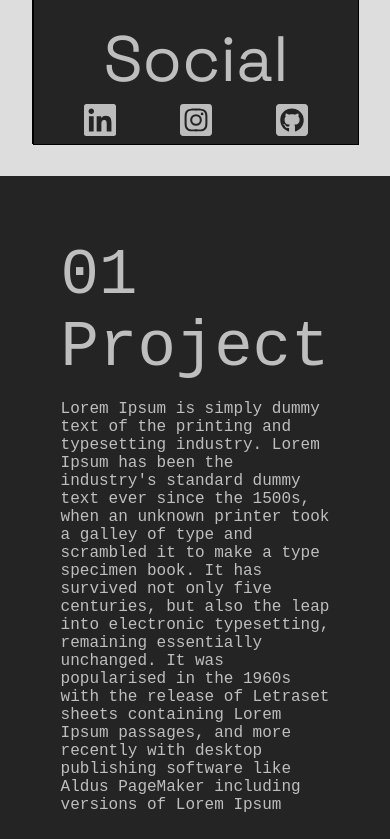
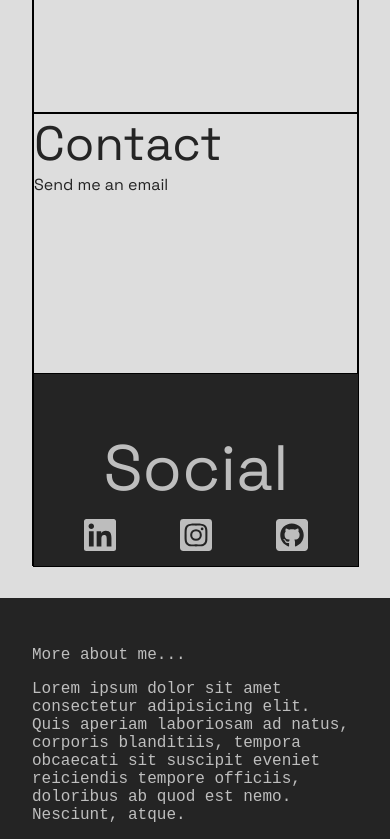
Before and after one commit to YeyoM/yeyo_portfolio, a React (Create React App) app: page / in a window 390 px wide. Shown: the part 1156-1995 px from the top of the page. Built offline with nearby package versions, Linux system fonts and the light colour scheme; no server answers; a web font is replaced by a local one.

Commit message:
minor changes

```diff
--- a/src/App.css
+++ b/src/App.css
@@ -208,18 +208,28 @@ a:hover {
 
 .Portfolio-container:active {
   background-color: rgb(36, 36, 36);
-  color: #d8d8d8da
+  color: #d8d8d8da;
 }
 
 .Occupation-container:hover,
 .Social-container:hover {
   background-color: #d8d8d8da;
-  color: rgb(36, 36, 36)
+  color: rgb(36, 36, 36);
+}
+
+.about-me-container {
+  background-color: rgb(36, 36, 36);
+  min-height: 90vh;
+  margin: 0;
+  border-bottom: 1px solid #d8d8d8da;
+  padding: 2rem;
+  color: #d8d8d8da;
+  font-family: 'Cousine', monospace;
 }
 
 .project-container {
   background-color: rgb(36, 36, 36);
-  margin-top: 2rem;
+  margin-top: 0;
   width: auto;
   min-height: 100vh;
   padding: 2rem;
@@ -318,7 +328,7 @@ img {
 @media only screen and (max-width: 1700px) {
   .landing-container {
     width: auto;
-    height: 90vh;
+    height: 95vh;
     border: 1px solid black;
     display: flex;
     font-family: 'Cousine', monospace;
@@ -394,14 +404,14 @@ img {
 @media only screen and (max-width: 1220px) {
   .landing-container {
     width: auto;
-    min-height: 150vh;
+    min-height: 200vh;
     height: auto;
     border: 1px solid black;
     display: flex;
     flex-direction: column;
   }
   .left-container {
-    flex: 50%;
+    flex: 70%;
     width: 100%;
     height: 100%;
     display: grid;
@@ -411,7 +421,7 @@ img {
   }
 
   .Right-container {
-    flex: 50%;
+    flex: 30%;
     width: 100%;
     height: 100%;
     display: grid;
@@ -581,3 +591,21 @@ img {
     flex-direction: column;
   }
 }
+
+@media only screen and (max-height: 820px) {
+  .Name-container {
+    font-size: 8rem;
+  }
+  .Occupation-title {
+    font-size: 5rem;
+  }
+}
+
+@media only screen and (max-height: 740px) {
+  .Portfolio-container {
+    font-size: 6rem
+  }
+  .Social-container {
+    font-size: 6rem;
+  }
+}
--- a/src/App.js
+++ b/src/App.js
@@ -2,11 +2,13 @@ import './App.css'
 import LandingContainer from './components/LandingContainer'
 import ProjectContainer from './components/ProjectContainer'
 import ContactContainer from './components/ContactContainer'
+import AboutMeContainer from './components/AboutMeContainer'
 
 function App () {
 	return (
 		<div className='App'>
 			<LandingContainer />
+			<AboutMeContainer />
 			<ProjectContainer />
 			<ContactContainer />
 		</div>
--- /dev/null
+++ b/src/components/AboutMeContainer.js
@@ -0,0 +1,11 @@
+const AboutMeContainer = () => {
+  return (
+    <div className="about-me-container">
+      <p className="about-title">More about me...</p>
+      <p className="about-p1">Lorem ipsum dolor sit amet consectetur adipisicing elit. Quis aperiam laboriosam ad natus, corporis blanditiis, tempora obcaecati sit suscipit eveniet reiciendis tempore officiis, doloribus ab quod est nemo. Nesciunt, atque.</p>
+      <p className="about-p2">Lorem ipsum dolor sit amet consectetur adipisicing elit. Quis aperiam laboriosam ad natus, corporis blanditiis, tempora obcaecati sit suscipit eveniet reiciendis tempore officiis, doloribus ab quod est nemo. Nesciunt, atque.</p>
+    </div>
+  )
+}
+
+export default AboutMeContainer
--- a/src/components/BadNotification.js
+++ b/src/components/BadNotification.js
@@ -1,5 +1,4 @@
 import React from 'react'
-
 const BadNotification = ({ message }) => {
   if (message === null) {
     return null
```
